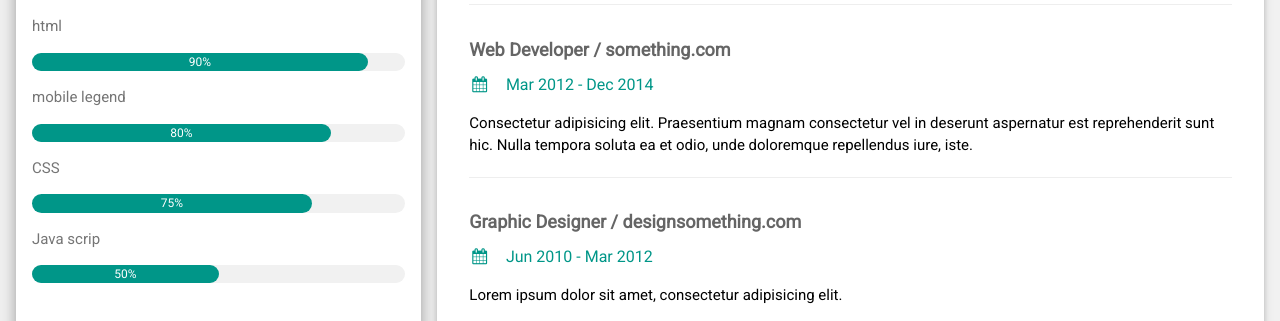
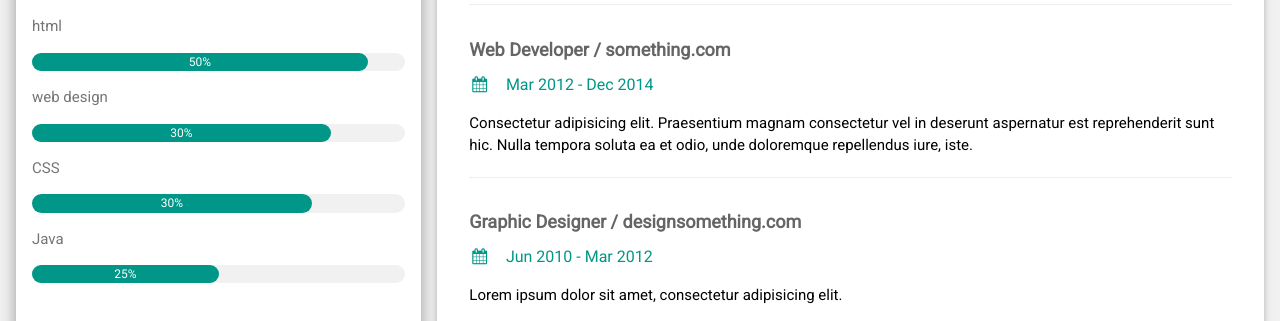
Before and after one commit to Gadausername/Gadausename.github.io, a plain HTML site: page Index.html in a window 1280 px wide. Shown: the part 260-581 px from the top of the page. Drawn offline with nearby package versions, Linux system fonts and the light colour scheme.

Commit message:
Update Index.html

```diff
--- a/Index.html
+++ b/Index.html
@@ -39,21 +39,21 @@ html,body,h1,h2,h3,h4,h5,h6 {font-family: "Roboto", sans-serif}
           <p class="w3-large"><b><i class="fa fa-asterisk fa-fw w3-margin-right w3-text-teal"></i>Skills</b></p>
           <p>html</p>
           <div class="w3-light-grey w3-round-xlarge w3-small">
-            <div class="w3-container w3-center w3-round-xlarge w3-teal" style="width:90%">90%</div>
+            <div class="w3-container w3-center w3-round-xlarge w3-teal" style="width:90%">50%</div>
           </div>
-          <p>mobile legend</p>
+          <p>web design</p>
           <div class="w3-light-grey w3-round-xlarge w3-small">
             <div class="w3-container w3-center w3-round-xlarge w3-teal" style="width:80%">
-              <div class="w3-center w3-text-white">80%</div>
+              <div class="w3-center w3-text-white">30%</div>
             </div>
           </div>
           <p>CSS</p>
           <div class="w3-light-grey w3-round-xlarge w3-small">
-            <div class="w3-container w3-center w3-round-xlarge w3-teal" style="width:75%">75%</div>
+            <div class="w3-container w3-center w3-round-xlarge w3-teal" style="width:75%">30%</div>
           </div>
-          <p>Java scrip</p>
+          <p>Java</p>
           <div class="w3-light-grey w3-round-xlarge w3-small">
-            <div class="w3-container w3-center w3-round-xlarge w3-teal" style="width:50%">50%</div>
+            <div class="w3-container w3-center w3-round-xlarge w3-teal" style="width:50%">25%</div>
           </div>
           <br>
 
```
